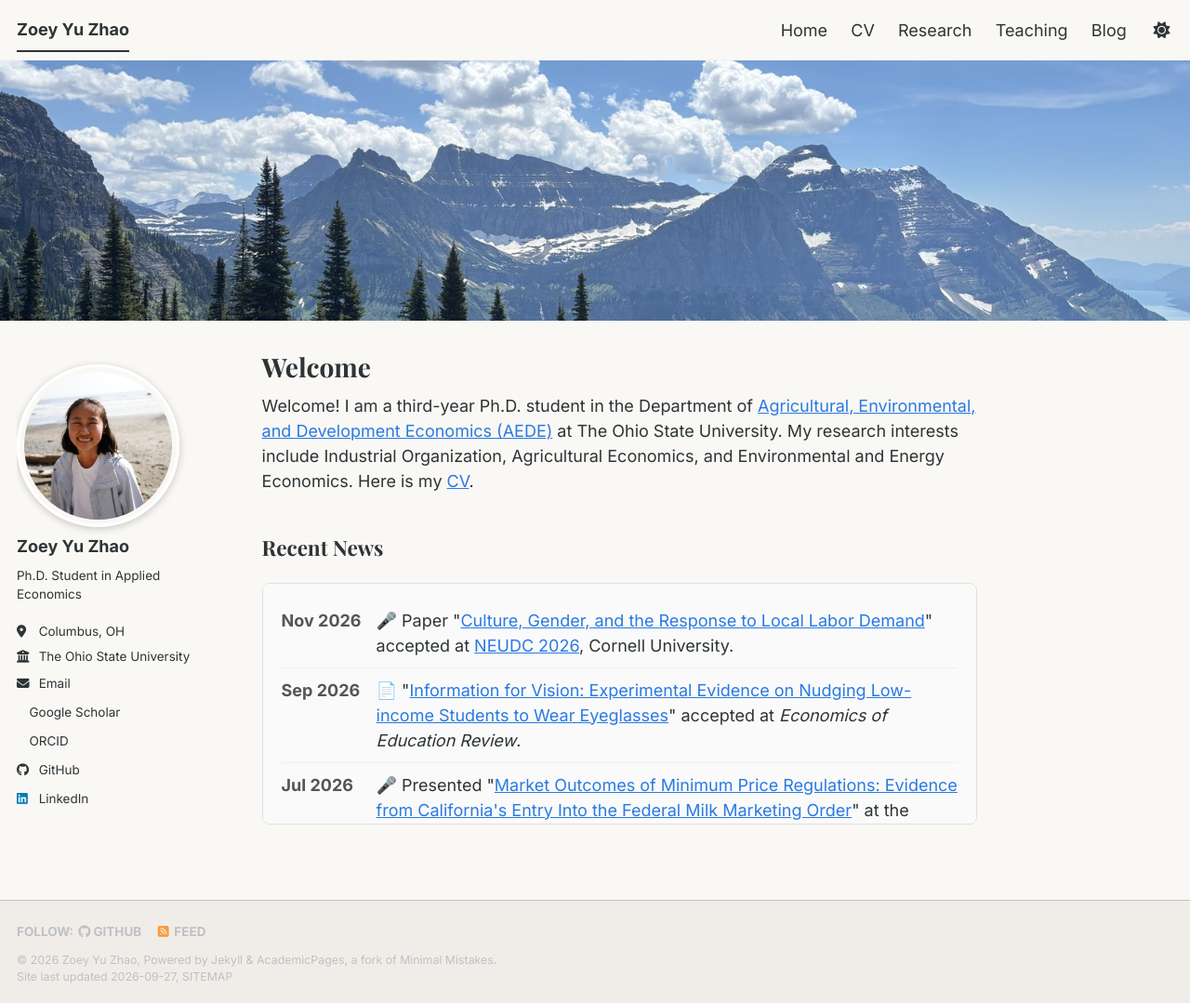
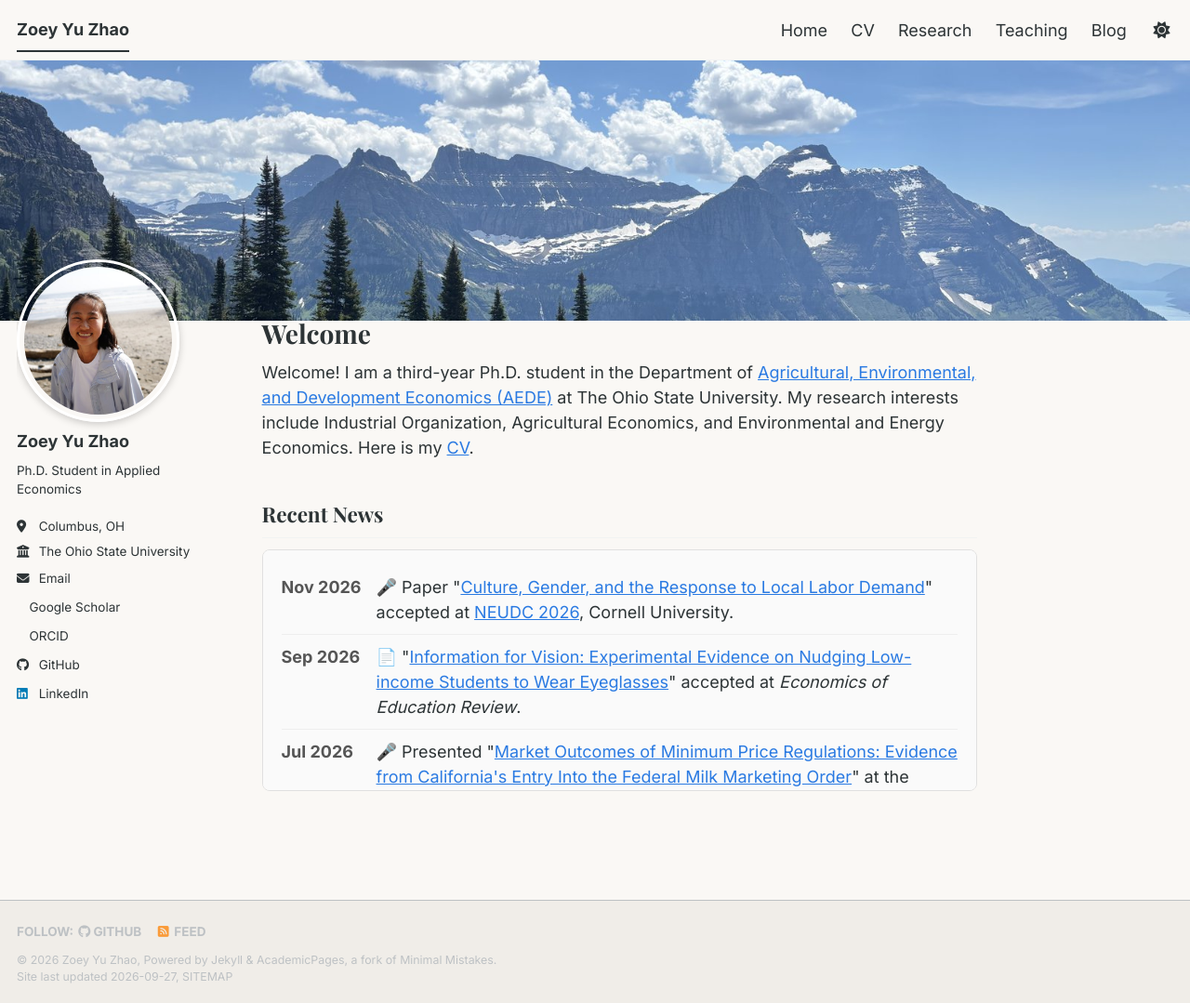
Before and after one commit to zoeyzhao-econ/zoeyzhao-econ.github.io, a Jekyll site: the page built from _pages/about.md, in a window 1280 px wide and 1079 px high. Shown: the whole window at 93% size. Built offline with Jekyll 4.4.1, drawn with Linux system fonts in a browser that asks for light colours; a style sheet for code colours, icons or effects is not loaded.

Commit message:
Fix profile photo overlap into banner
- Remove JS-set sidebar padding-top that was blocking the overlap
- Increase sidebar negative margin to -120px for proper half-embed
- Remove #main margin-top so sidebar sits closer to banner

Co-Authored-By: Claude Opus 4.6 <noreply@anthropic.com>

```diff
--- a/_sass/layout/_page.scss
+++ b/_sass/layout/_page.scss
@@ -5,7 +5,7 @@
 #main {
   @include container;
   @include clearfix;
-  margin-top: 2em;
+  margin-top: 0;
   padding-left: 1em;
   padding-right: 1em;
   animation: intro 0.3s both;
--- a/_sass/layout/_sidebar.scss
+++ b/_sass/layout/_sidebar.scss
@@ -27,7 +27,7 @@
     opacity: 1;
     -webkit-transition: opacity 0.2s ease-in-out;
             transition: opacity 0.2s ease-in-out;
-    margin-top: -90px;
+    margin-top: -120px;
     position: relative;
     z-index: 10;
 
```
Also changed, not shown: assets/js/plugins/jquery.greedy-navigation.js (+1 -6 lines), assets/js/main.min.js.
